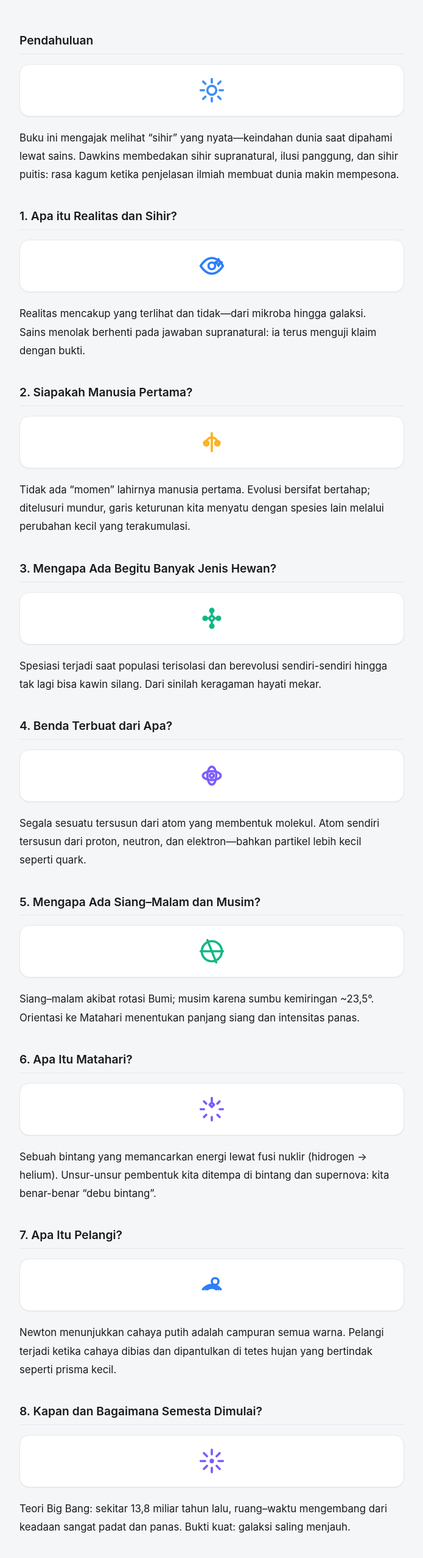
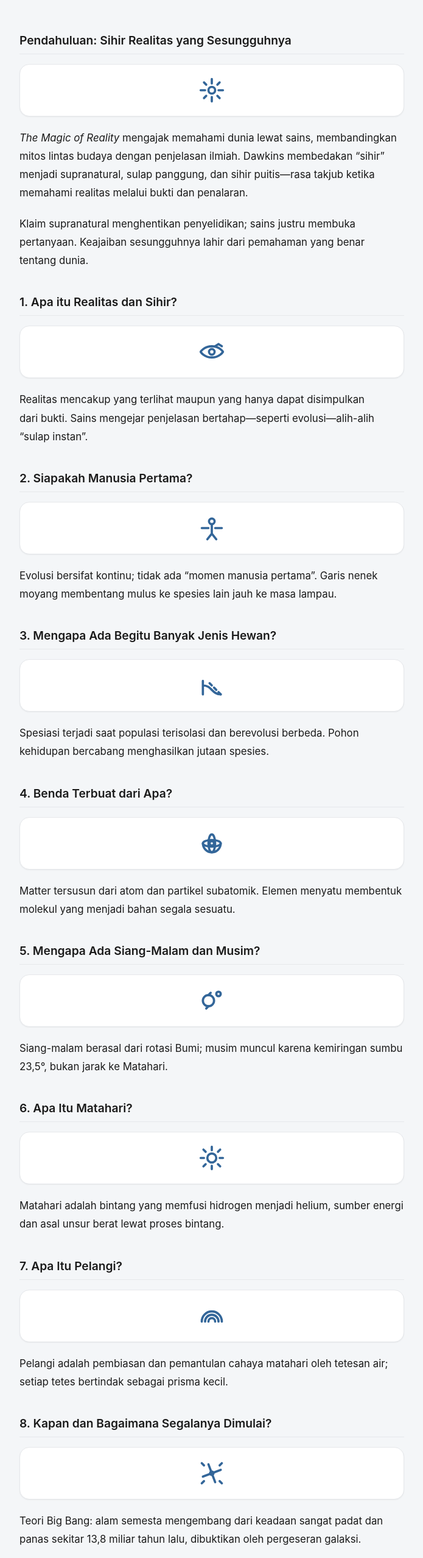
Before and after one commit to dartosugiarto/themagicofreality, a plain HTML site: page index.html in a window 1280 px wide. Shown: the part 165-2720 px from the top of the page at 61% size, without its empty margins (292-987 px from the left). Drawn offline with Linux system fonts and the light colour scheme.

Commit message:
Update index.html

```diff
--- a/index.html
+++ b/index.html
@@ -6,10 +6,10 @@
 <meta name="color-scheme" content="light dark" />
 <title>Ringkasan Buku The Magic of Reality: How We Know What's Really True</title>
 
-<meta name="description" content="Ringkasan lengkap The Magic of Reality karya Richard Dawkins: dari mitos ke sains—realitas, asal-usul manusia, keanekaragaman hayati, atom, musim, Matahari, pelangi, Big Bang, kemungkinan alien, gempa bumi, penderitaan, dan mukjizat.">
+<meta name="description" content="Ringkasan lengkap The Magic of Reality oleh Richard Dawkins: dari mitos ke pengetahuan ilmiah tentang realitas, evolusi, atom, matahari, pelangi, Big Bang, hingga pertanyaan apakah kita sendirian.">
 <meta name="author" content="Richard Dawkins">
 <meta property="og:title" content="Ringkasan Buku The Magic of Reality: How We Know What's Really True">
-<meta property="og:description" content="Ringkasan naratif, runtut, dan ilmiah-populer untuk pembaca awam.">
+<meta property="og:description" content="Ringkasan naratif yang runtut dan ilmiah-populer: mengganti takhayul dengan keajaiban penemuan sains.">
 <meta property="og:type" content="article">
 <meta property="og:locale" content="id_ID">
 
@@ -21,12 +21,7 @@
   --muted:#757575;
   --hair:#E6E8EB;
   --accent:#336699;
-  --pend:#3e8ef7;
-  --cog:#2d7ff9;
-  --farm:#ffb020;
-  --uni:#12b886;
-  --sci:#7c5cfc;
-  --close:#e14d72;
+  --inksoft:#3d4a5a;
 }
 @media (prefers-color-scheme: dark){
   :root{
@@ -35,6 +30,7 @@
     --ink:#E0E0E0;
     --muted:#999999;
     --hair:#22262b;
+    --inksoft:#c7d0db;
   }
 }
 *,*::before,*::after{box-sizing:border-box}
@@ -74,14 +70,8 @@ p:last-of-type{margin-bottom:0}
 }
 .block svg{
   width:44px; height:44px; stroke-width:2; fill:none;
-  stroke-linecap:round; stroke-linejoin:round;
+  stroke-linecap:round; stroke-linejoin:round; stroke:var(--accent);
 }
-.iconPendahuluan{stroke:var(--pend)}
-.iconKognitif{stroke:var(--cog)}
-.iconPertanian{stroke:var(--farm)}
-.iconPenyatuan{stroke:var(--uni)}
-.iconIlmiah{stroke:var(--sci)}
-.iconPenutup{stroke:var(--close)}
 .buyLink{
   display:flex; align-items:center; justify-content:center; gap:.5rem;
   width:100%; padding:.9rem 1.2rem; background:var(--accent); color:#fff;
@@ -89,10 +79,7 @@ p:last-of-type{margin-bottom:0}
   transition:transform .12s ease, background .25s ease;
 }
 .buyLink svg{width:22px; height:22px; stroke:#fff; stroke-width:2; fill:none}
-.buyLink:hover{
-  background:color-mix(in srgb, var(--accent) 85%, black 15%);
-  transform:translateY(-1px);
-}
+.buyLink:hover{background:color-mix(in srgb, var(--accent) 85%, black 15%); transform:translateY(-1px)}
 ::selection{background:color-mix(in srgb, var(--accent) 20%, transparent)}
 @media print{
   body{font-size:12pt; background:#fff}
@@ -104,193 +91,183 @@ p:last-of-type{margin-bottom:0}
 <body>
 <div class="wrapper">
   <header role="banner">
-    <h1>Ringkasan Buku <em>The Magic of Reality</em>: How We Know What's Really True</h1>
+    <h1>Ringkasan Buku <em>The Magic of Reality: How We Know What's Really True</em></h1>
     <div class="byline">Penulis: <strong>Richard Dawkins</strong></div>
   </header>
 
   <article role="article">
     <section id="pendahuluan" aria-labelledby="p1">
-      <h2 id="p1">Pendahuluan</h2>
+      <h2 id="p1">Pendahuluan: Sihir Realitas yang Sesungguhnya</h2>
       <div class="block" aria-hidden="true">
-        <!-- Matahari: rasa takjub ilmiah -->
-        <svg class="iconPendahuluan" viewBox="0 0 24 24" aria-hidden="true">
-          <circle cx="12" cy="12" r="4" />
-          <path d="M12 2v3M12 19v3M2 12h3M19 12h3" />
-          <path d="M4.2 4.2l2.1 2.1M17.7 17.7l2.1 2.1M4.2 19.8l2.1-2.1M17.7 6.3l2.1-2.1" />
+        <svg viewBox="0 0 24 24">
+          <path d="M12 2v4M12 18v4M2 12h4M18 12h4" />
+          <path d="M5 5l2 2M17 17l2 2M19 5l-2 2M7 17l-2 2" />
+          <circle cx="12" cy="12" r="3" />
         </svg>
       </div>
-      <p>Buku ini mengajak melihat “sihir” yang nyata—keindahan dunia saat dipahami lewat sains. Dawkins membedakan sihir supranatural, ilusi panggung, dan sihir puitis: rasa kagum ketika penjelasan ilmiah membuat dunia makin mempesona.</p>
+      <p><em>The Magic of Reality</em> mengajak memahami dunia lewat sains, membandingkan mitos lintas budaya dengan penjelasan ilmiah. Dawkins membedakan “sihir” menjadi supranatural, sulap panggung, dan sihir puitis—rasa takjub ketika memahami realitas melalui bukti dan penalaran.</p>
+      <p>Klaim supranatural menghentikan penyelidikan; sains justru membuka pertanyaan. Keajaiban sesungguhnya lahir dari pemahaman yang benar tentang dunia.</p>
     </section>
 
-    <section id="realitas-sihir" aria-labelledby="s1">
+    <section id="realitas" aria-labelledby="s1">
       <h2 id="s1">1. Apa itu Realitas dan Sihir?</h2>
       <div class="block" aria-hidden="true">
-        <!-- Mata + bintang: melihat yang tak kasat mata -->
-        <svg class="iconKognitif" viewBox="0 0 24 24" aria-hidden="true">
-          <path d="M2 12s4-7 10-7 10 7 10 7-4 7-10 7-10-7-10-7" />
-          <circle cx="12" cy="12" r="3" />
-          <path d="M18 6l1 2 2 1-2 1-1 2-1-2-2-1 2-1 1-2" />
+        <svg viewBox="0 0 24 24">
+          <path d="M2 12s3-5 10-5 10 5 10 5-3 5-10 5-10-5-10-5z" />
+          <circle cx="12" cy="12" r="2.5" />
+          <path d="M15 7l3-2 3 2" />
         </svg>
       </div>
-      <p>Realitas mencakup yang terlihat dan tidak—dari mikroba hingga galaksi. Sains menolak berhenti pada jawaban supranatural: ia terus menguji klaim dengan bukti.</p>
+      <p>Realitas mencakup yang terlihat maupun yang hanya dapat disimpulkan dari bukti. Sains mengejar penjelasan bertahap—seperti evolusi—alih-alih “sulap instan”.</p>
     </section>
 
     <section id="manusia-pertama" aria-labelledby="s2">
       <h2 id="s2">2. Siapakah Manusia Pertama?</h2>
       <div class="block" aria-hidden="true">
-        <!-- Rantai kekerabatan: evolusi gradual -->
-        <svg class="iconPertanian" viewBox="0 0 24 24" aria-hidden="true">
-          <path d="M12 20V4" />
-          <circle cx="7" cy="13" r="2" />
-          <circle cx="17" cy="13" r="2" />
-          <path d="M12 8c-3 0-5 2-5 5" />
-          <path d="M12 8c3 0 5 2 5 5" />
+        <svg viewBox="0 0 24 24">
+          <circle cx="12" cy="6" r="2.5" />
+          <path d="M12 8.5v8M8 22l4-5 4 5" />
+          <path d="M3 12h6M15 12h6" />
         </svg>
       </div>
-      <p>Tidak ada “momen” lahirnya manusia pertama. Evolusi bersifat bertahap; ditelusuri mundur, garis keturunan kita menyatu dengan spesies lain melalui perubahan kecil yang terakumulasi.</p>
+      <p>Evolusi bersifat kontinu; tidak ada “momen manusia pertama”. Garis nenek moyang membentang mulus ke spesies lain jauh ke masa lampau.</p>
     </section>
 
-    <section id="keragaman" aria-labelledby="s3">
+    <section id="keragaman-hayati" aria-labelledby="s3">
       <h2 id="s3">3. Mengapa Ada Begitu Banyak Jenis Hewan?</h2>
       <div class="block" aria-hidden="true">
-        <!-- Jaringan cabang: pohon kehidupan -->
-        <svg class="iconPenyatuan" viewBox="0 0 24 24" aria-hidden="true">
-          <circle cx="12" cy="12" r="2" />
-          <path d="M12 10V5M12 14v5M10 12H5M14 12h5" />
-          <circle cx="6" cy="12" r="1.5" />
-          <circle cx="18" cy="12" r="1.5" />
-          <circle cx="12" cy="5" r="1.5" />
-          <circle cx="12" cy="19" r="1.5" />
+        <svg viewBox="0 0 24 24">
+          <path d="M4 20V8M4 12c4 0 6 2 8 4s4 4 8 4" />
+          <path d="M12 12l-2-2M16 16l-2-2M20 20l-2-2" />
         </svg>
       </div>
-      <p>Spesiasi terjadi saat populasi terisolasi dan berevolusi sendiri-sendiri hingga tak lagi bisa kawin silang. Dari sinilah keragaman hayati mekar.</p>
+      <p>Spesiasi terjadi saat populasi terisolasi dan berevolusi berbeda. Pohon kehidupan bercabang menghasilkan jutaan spesies.</p>
     </section>
 
-    <section id="materi" aria-labelledby="s4">
+    <section id="atom" aria-labelledby="s4">
       <h2 id="s4">4. Benda Terbuat dari Apa?</h2>
       <div class="block" aria-hidden="true">
-        <!-- Atom: orbits elips -->
-        <svg class="iconIlmiah" viewBox="0 0 24 24" aria-hidden="true">
-          <circle cx="12" cy="12" r="1.8" />
-          <path d="M4 12a8 4 0 1 0 16 0 8 4 0 1 0-16 0" />
-          <path d="M12 4a4 8 0 1 0 0 16 4 8 0 1 0 0-16" />
+        <svg viewBox="0 0 24 24">
+          <circle cx="12" cy="12" r="2" />
+          <ellipse cx="12" cy="12" rx="8" ry="3" />
+          <ellipse cx="12" cy="12" rx="3" ry="8" />
+          <path d="M4 12a8 8 0 0 0 16 0" />
         </svg>
       </div>
-      <p>Segala sesuatu tersusun dari atom yang membentuk molekul. Atom sendiri tersusun dari proton, neutron, dan elektron—bahkan partikel lebih kecil seperti quark.</p>
+      <p>Matter tersusun dari atom dan partikel subatomik. Elemen menyatu membentuk molekul yang menjadi bahan segala sesuatu.</p>
     </section>
 
     <section id="siang-malam-musim" aria-labelledby="s5">
-      <h2 id="s5">5. Mengapa Ada Siang–Malam dan Musim?</h2>
+      <h2 id="s5">5. Mengapa Ada Siang-Malam dan Musim?</h2>
       <div class="block" aria-hidden="true">
-        <!-- Globe miring: rotasi & kemiringan sumbu -->
-        <svg class="iconPenyatuan" viewBox="0 0 24 24" aria-hidden="true">
-          <circle cx="12" cy="12" r="9" />
-          <path d="M8 2l8 20" />
-          <path d="M2 12h20" />
+        <svg viewBox="0 0 24 24">
+          <circle cx="9" cy="12" r="5" />
+          <path d="M9 7l2-2M9 17l-2 2" />
+          <circle cx="18" cy="6" r="2" />
         </svg>
       </div>
-      <p>Siang–malam akibat rotasi Bumi; musim karena sumbu kemiringan ~23,5°. Orientasi ke Matahari menentukan panjang siang dan intensitas panas.</p>
+      <p>Siang-malam berasal dari rotasi Bumi; musim muncul karena kemiringan sumbu 23,5°, bukan jarak ke Matahari.</p>
     </section>
 
     <section id="matahari" aria-labelledby="s6">
       <h2 id="s6">6. Apa Itu Matahari?</h2>
       <div class="block" aria-hidden="true">
-        <!-- Bintang -->
-        <svg class="iconIlmiah" viewBox="0 0 24 24" aria-hidden="true">
-          <path d="M12 6l2 2-2 2-2-2 2-2z" />
-          <path d="M12 2v3M12 19v3M2 12h3M19 12h3M5 5l2 2M17 17l2 2M5 19l2-2M17 7l2-2" />
+        <svg viewBox="0 0 24 24">
+          <circle cx="12" cy="12" r="4" />
+          <path d="M12 2v3M12 19v3M2 12h3M19 12h3M4.5 4.5l2 2M17.5 17.5l2 2M19.5 4.5l-2 2M6.5 17.5l-2 2" />
         </svg>
       </div>
-      <p>Sebuah bintang yang memancarkan energi lewat fusi nuklir (hidrogen → helium). Unsur-unsur pembentuk kita ditempa di bintang dan supernova: kita benar-benar “debu bintang”.</p>
+      <p>Matahari adalah bintang yang memfusi hidrogen menjadi helium, sumber energi dan asal unsur berat lewat proses bintang.</p>
     </section>
 
     <section id="pelangi" aria-labelledby="s7">
       <h2 id="s7">7. Apa Itu Pelangi?</h2>
       <div class="block" aria-hidden="true">
-        <!-- Busur pelangi -->
-        <svg class="iconKognitif" viewBox="0 0 24 24" aria-hidden="true">
-          <path d="M4 16c2.5-3 6-4 8-4s5.5 1 8 4" />
-          <path d="M6 16c1.8-2 4.2-2.7 6-2.7S16.2 14 18 16" />
-          <path d="M8 16c1-1 2.3-1.3 4-1.3s3 .3 4 1.3" />
-          <path d="M18 9a3 3 0 1 1-6 0 3 3 0 0 1 6 0Z" />
+        <svg viewBox="0 0 24 24">
+          <path d="M3 17a9 9 0 0 1 18 0" />
+          <path d="M6 17a6 6 0 0 1 12 0" />
+          <path d="M9 17a3 3 0 0 1 6 0" />
         </svg>
       </div>
-      <p>Newton menunjukkan cahaya putih adalah campuran semua warna. Pelangi terjadi ketika cahaya dibias dan dipantulkan di tetes hujan yang bertindak seperti prisma kecil.</p>
+      <p>Pelangi adalah pembiasan dan pemantulan cahaya matahari oleh tetesan air; setiap tetes bertindak sebagai prisma kecil.</p>
     </section>
 
     <section id="awal-semesta" aria-labelledby="s8">
-      <h2 id="s8">8. Kapan dan Bagaimana Semesta Dimulai?</h2>
+      <h2 id="s8">8. Kapan dan Bagaimana Segalanya Dimulai?</h2>
       <div class="block" aria-hidden="true">
-        <!-- Dentuman + pancaran -->
-        <svg class="iconIlmiah" viewBox="0 0 24 24" aria-hidden="true">
-          <path d="M12 12m-1 0a1 1 0 1 0 2 0 1 1 0 1 0-2 0" />
-          <path d="M12 2v4M12 18v4M2 12h4M18 12h4M4.9 4.9l2.8 2.8M16.3 16.3l2.8 2.8M4.9 19.1l2.8-2.8M16.3 7.7l2.8-2.8" />
+        <svg viewBox="0 0 24 24">
+          <circle cx="12" cy="12" r="1.5" />
+          <path d="M12 12l8-3M12 12l-8 3M12 12l3 8M12 12l-3-8" />
+          <path d="M3 3l2 2M21 3l-2 2M3 21l2-2M21 21l-2-2" />
         </svg>
       </div>
-      <p>Teori Big Bang: sekitar 13,8 miliar tahun lalu, ruang–waktu mengembang dari keadaan sangat padat dan panas. Bukti kuat: galaksi saling menjauh.</p>
+      <p>Teori Big Bang: alam semesta mengembang dari keadaan sangat padat dan panas sekitar 13,8 miliar tahun lalu, dibuktikan oleh pergeseran galaksi.</p>
     </section>
 
     <section id="apakah-kita-sendirian" aria-labelledby="s9">
       <h2 id="s9">9. Apakah Kita Sendirian?</h2>
       <div class="block" aria-hidden="true">
-        <!-- Planet bercincin -->
-        <svg class="iconKognitif" viewBox="0 0 24 24" aria-hidden="true">
-          <circle cx="12" cy="12" r="4" />
-          <ellipse cx="12" cy="12" rx="8" ry="3.5" />
+        <svg viewBox="0 0 24 24">
+          <circle cx="10" cy="12" r="4" />
+          <path d="M6 12a6 6 0 1 0 8-5" />
+          <path d="M16 8l4-1" />
+          <circle cx="20" cy="7" r="1" />
         </svg>
       </div>
-      <p>Belum ada bukti kuat kehidupan luar Bumi. Namun miliaran bintang dengan planet di zona laik huni membuat pencarian rasional; klaim penampakan kerap terkait salah tafsir atau <em>sleep paralysis</em>.</p>
+      <p>Belum ada bukti kehidupan luar Bumi, tetapi miliaran planet di zona layak huni membuat kemungkinannya terbuka.</p>
     </section>
 
     <section id="gempa" aria-labelledby="s10">
       <h2 id="s10">10. Apa Itu Gempa Bumi?</h2>
       <div class="block" aria-hidden="true">
-        <!-- Garis patahan -->
-        <svg class="iconPertanian" viewBox="0 0 24 24" aria-hidden="true">
-          <path d="M2 12h3l2-4 3 8 2-6 2 4h6" />
+        <svg viewBox="0 0 24 24">
+          <path d="M2 18h20" />
+          <path d="M4 18l3-6 2 4 2-3 2 5 3-7 2 7" />
         </svg>
       </div>
-      <p>Tektonik lempeng: kerak Bumi tersusun atas lempeng besar yang bergerak. Tegangan di batasnya kadang lepas mendadak, memicu getaran.</p>
+      <p>Gempa terjadi saat tegangan pada batas lempeng tektonik dilepas mendadak, memicu gelombang seismik.</p>
     </section>
 
-    <section id="hal-buruk" aria-labelledby="s11">
+    <section id="mengapa-buruk" aria-labelledby="s11">
       <h2 id="s11">11. Mengapa Hal-hal Buruk Terjadi?</h2>
       <div class="block" aria-hidden="true">
-        <!-- Awan + kilat -->
-        <svg class="iconPenyatuan" viewBox="0 0 24 24" aria-hidden="true">
-          <path d="M6 15a4 4 0 0 1 4-4h4a3 3 0 1 1 0 6H8a2 2 0 0 1-2-2z" />
-          <path d="M13 12l-2 3h3l-2 3" />
+        <svg viewBox="0 0 24 24">
+          <rect x="5" y="5" width="6" height="6" rx="1.2" />
+          <circle cx="8" cy="8" r="0.5" />
+          <circle cx="10" cy="10" r="0.5" />
+          <rect x="13" y="13" width="6" height="6" rx="1.2" />
+          <circle cx="16" cy="16" r="0.5" />
+          <circle cx="18" cy="18" r="0.5" />
         </svg>
       </div>
-      <p>Banyak kemalangan bersifat acak; alam semesta tidak memihak konsep “adil”. Dalam evolusi, rasa sakit dan takut adalah sinyal adaptif untuk bertahan hidup.</p>
+      <p>Kita cenderung mencari makna atas kemalangan, padahal banyak peristiwa acak. Dari kacamata evolusi, rasa sakit dan takut membantu kelangsungan hidup.</p>
     </section>
 
     <section id="mukjizat" aria-labelledby="s12">
       <h2 id="s12">12. Apa Itu Mukjizat?</h2>
       <div class="block" aria-hidden="true">
-        <!-- Tongkat bintang -->
-        <svg class="iconKognitif" viewBox="0 0 24 24" aria-hidden="true">
-          <path d="M4 20l8-8" />
-          <path d="M14 6l1 2 2 1-2 1-1 2-1-2-2-1 2-1 1-2" />
+        <svg viewBox="0 0 24 24">
+          <rect x="4" y="4" width="10" height="14" rx="2" />
+          <path d="M7 8h4M7 11h5" />
+          <path d="M18 7l-1 2 2 1-2 1 1 2-2-1-1 2-1-2-2 1 1-2-2-1 2-1-1-2 2 1 1-2z" />
         </svg>
       </div>
-      <p>Hume menyarankan: percayai “mukjizat” hanya jika memalsukan kesaksiannya lebih ajaib daripada kejadian itu sendiri. Banyak yang dulu tampak mukjizat kini dijelaskan sains.</p>
+      <p>Hume menyarankan standar ketat: percaya mukjizat hanya bila memalsukan kesaksiannya lebih mustahil. Seiring sains maju, banyak “mukjizat” menjadi pengetahuan biasa.</p>
     </section>
 
     <section id="penutup" aria-labelledby="p2">
-      <h2 id="p2">Penutup</h2>
+      <h2 id="p2">Penutup: Merayakan Realitas</h2>
       <div class="block" aria-hidden="true">
-        <!-- Centang -->
-        <svg class="iconPenutup" viewBox="0 0 24 24" aria-hidden="true">
-          <circle cx="12" cy="12" r="9" />
-          <path d="M8 12l3 3 5-5" />
+        <svg viewBox="0 0 24 24">
+          <path d="M3 12l6 6 12-12" />
+          <circle cx="19" cy="7" r="1.5" />
         </svg>
       </div>
-      <p><em>The Magic of Reality</em> merayakan realitas: saat paham, dunia terasa lebih “ajaib”—bukan karena melanggar hukum alam, tetapi karena hukum alam itu sendiri menakjubkan.</p>
+      <p><em>The Magic of Reality</em> mengajak mengganti mitos dan takhayul dengan keajaiban penemuan ilmiah. Realitas, dipahami lewat metode ilmiah, jauh lebih menakjubkan daripada fantasi apa pun. Buku ini merayakan keingintahuan, berpikir kritis, dan menemukan keindahan dalam kebenaran yang nyata.</p>
     </section>
 
     <div class="block">
-      <a href="https://s.shopee.co.id/6VE9h0fUzr" class="buyLink" target="_blank" rel="noopener">
+      <a href="https://s.shopee.co.id/50PLyUGnVR" class="buyLink" target="_blank" rel="noopener">
         <svg viewBox="0 0 24 24" aria-hidden="true">
           <circle cx="9" cy="21" r="1" />
           <circle cx="20" cy="21" r="1" />
```
